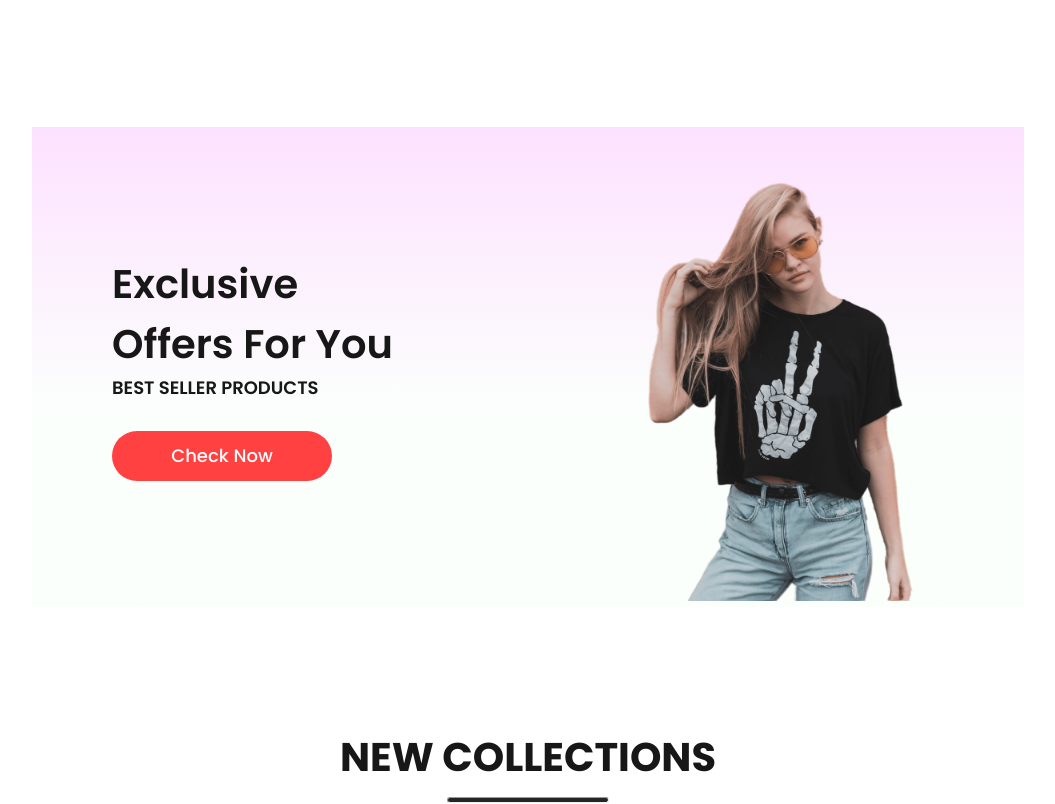
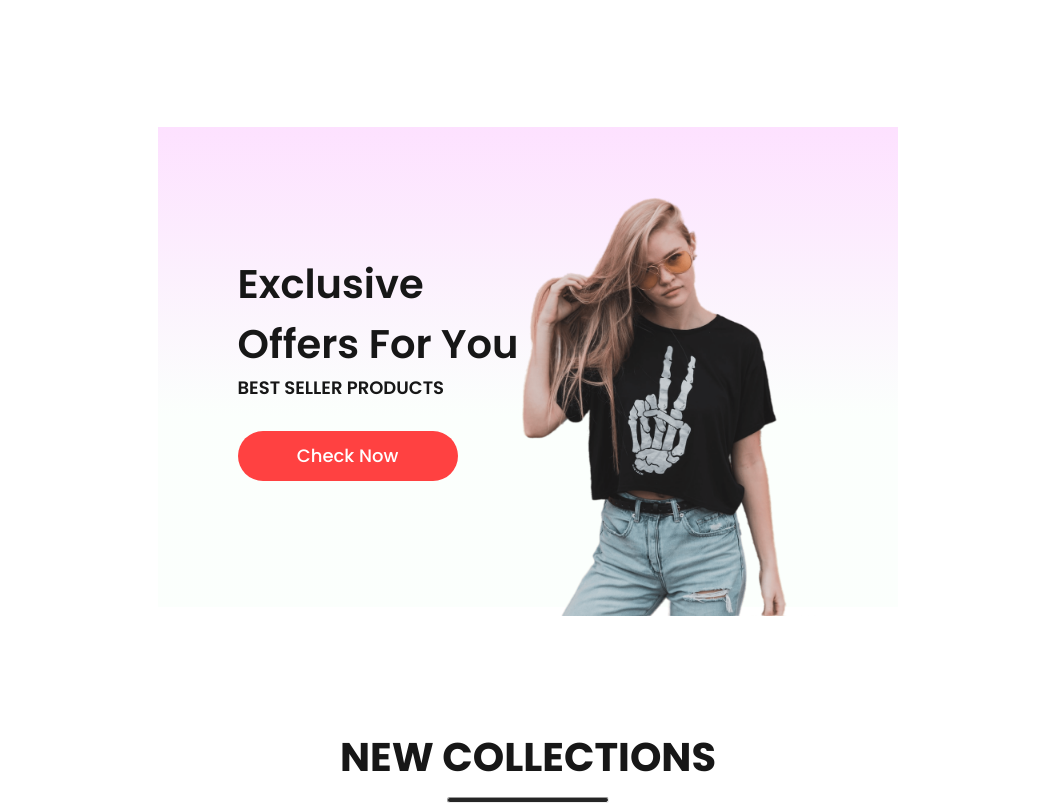
Before and after one commit to Nitinkumar-yadav/fashion-wear, a React (Create React App) app in the folder fashion_frontend/: page / in a window 1280 px wide. Shown: the part 1420-2224 px from the top of the page, without its empty margins (112-1167 px from the left). Built offline with nearby package versions, Linux system fonts and the light colour scheme; no server answers.

Commit message:
changes in width

```diff
--- a/fashion_frontend/src/App.css
+++ b/fashion_frontend/src/App.css
@@ -1,5 +1,9 @@
 .App {
   text-align: center;
+  width: 100%;
+  max-width: 1280px;
+  height: 100vh;
+  margin: 0 auto;
 }
 
 .App-logo {
--- a/fashion_frontend/src/Components/Hero/Hero.css
+++ b/fashion_frontend/src/Components/Hero/Hero.css
@@ -1,5 +1,9 @@
 .hero{
+    width: 100%;
+    max-width: 1280px;
     height: 100vh;
+    min-height:fit-content;
+    margin: 0 auto;
     background: linear-gradient(180deg , #fde1ff, #e1ffea22 60%);
     display: flex;
 }
--- a/fashion_frontend/src/Components/NewsLetter/NewsLetter.css
+++ b/fashion_frontend/src/Components/NewsLetter/NewsLetter.css
@@ -1,5 +1,6 @@
 .news-letter{
     width: 65%;
+    max-width: fit-content;
     height: 40vh;
     display: flex;
     flex-direction: column;
--- a/fashion_frontend/src/Components/Offers/Offers.css
+++ b/fashion_frontend/src/Components/Offers/Offers.css
@@ -1,7 +1,9 @@
 .offers{
     display: flex;
     width: 65%;
+    max-width: fit-content;
     height: 60vh;
+    max-width: fit-content;
     margin: auto;
     padding: 0px 140px;
     margin-bottom: 150px;
@@ -11,6 +13,7 @@
 .offers-right{
     display: flex;
     flex: 1;
+    height: inherit;
     justify-content: flex-end;
     align-items: center;
     padding-top: 50px;
```
